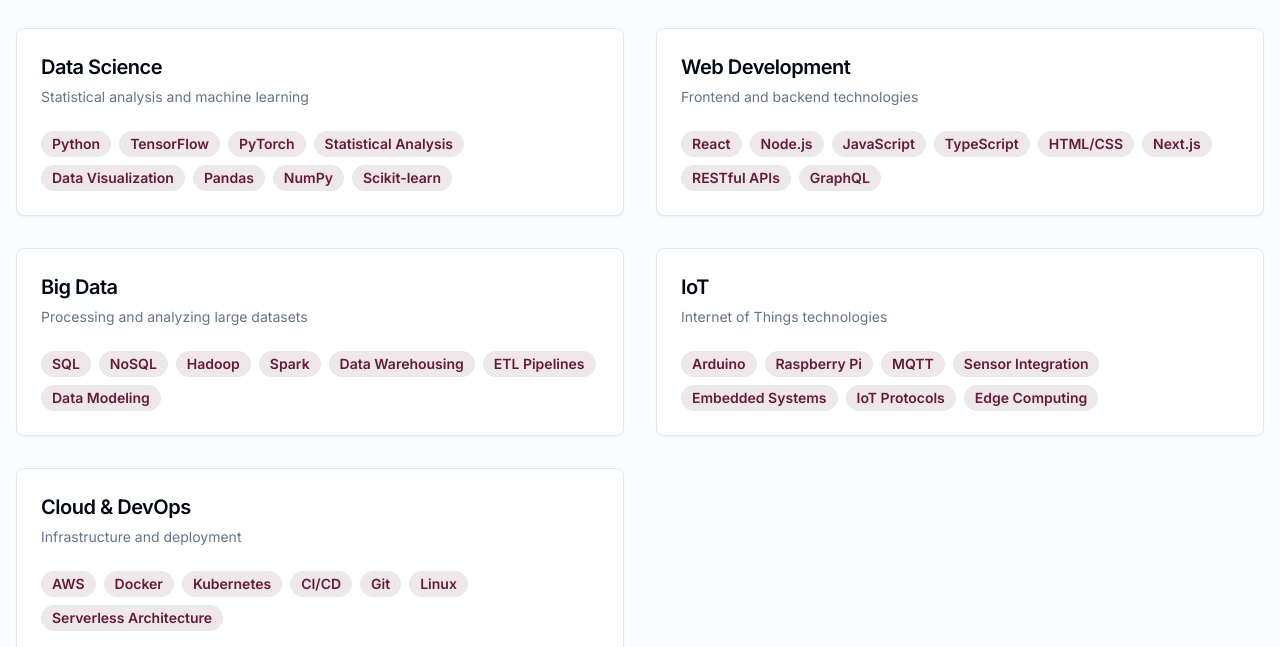
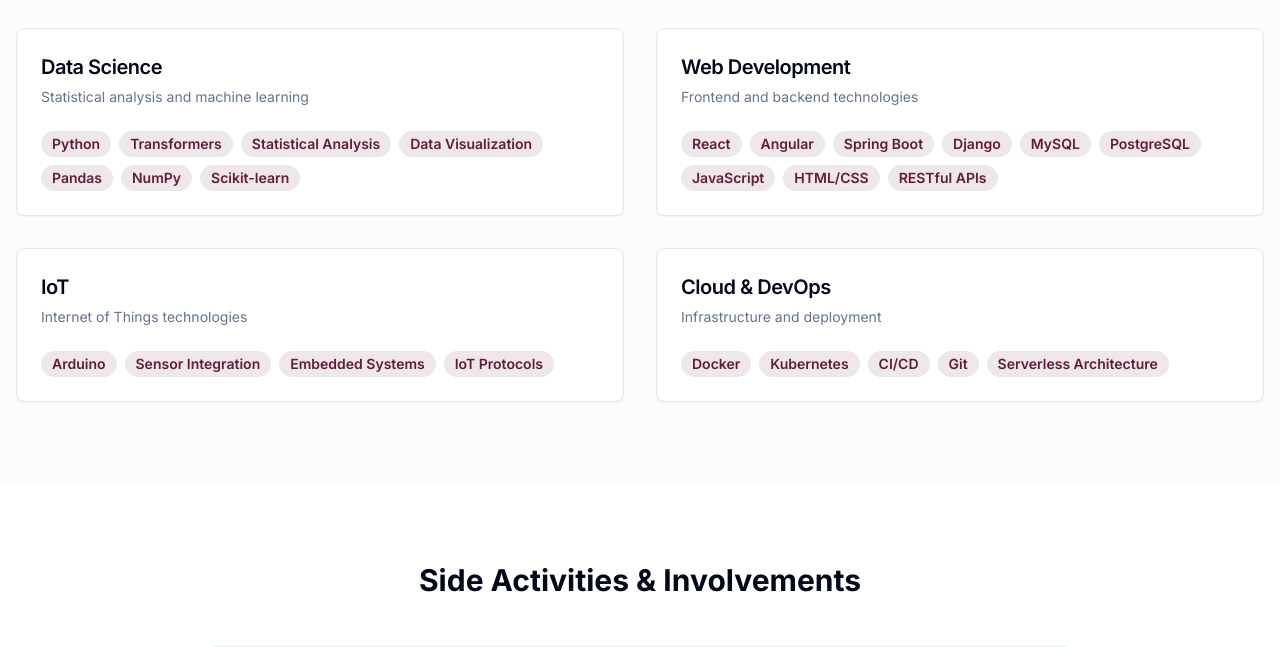
Before and after one commit to ChoraichiFadwa/portfolio-website, a Next.js app: page / in a window 1280 px wide. Shown: the part 4380-5027 px from the top of the page. Built offline with nearby package versions, Linux system fonts and the light colour scheme; grey boxes are pictures that could not be loaded.

Commit message:
Update skills-section.tsx

```diff
--- a/components/skills-section.tsx
+++ b/components/skills-section.tsx
@@ -24,8 +24,7 @@ const skillCategories: SkillCategory[] = [
     description: "Statistical analysis and machine learning",
     skills: [
       "Python",
-      "TensorFlow",
-      "PyTorch",
+      "Transformers",
       "Statistical Analysis",
       "Data Visualization",
       "Pandas",
@@ -36,30 +35,27 @@ const skillCategories: SkillCategory[] = [
   {
     name: "Web Development",
     description: "Frontend and backend technologies",
-    skills: ["React", "Node.js", "JavaScript", "TypeScript", "HTML/CSS", "Next.js", "RESTful APIs", "GraphQL"],
+    skills: ["React", "Angular", "Spring Boot", "Django", "MySQL", "PostgreSQL", "JavaScript", "HTML/CSS", "RESTful APIs"],
   },
-  {
-    name: "Big Data",
-    description: "Processing and analyzing large datasets",
-    skills: ["SQL", "NoSQL", "Hadoop", "Spark", "Data Warehousing", "ETL Pipelines", "Data Modeling"],
-  },
+  // {
+  //   name: "Big Data",
+  //   description: "Processing and analyzing large datasets",
+  //   skills: ["SQL", "NoSQL", "Hadoop", "Spark", "Data Warehousing", "ETL Pipelines", "Data Modeling"],
+  // },
   {
     name: "IoT",
     description: "Internet of Things technologies",
     skills: [
       "Arduino",
-      "Raspberry Pi",
-      "MQTT",
       "Sensor Integration",
       "Embedded Systems",
       "IoT Protocols",
-      "Edge Computing",
     ],
   },
   {
     name: "Cloud & DevOps",
     description: "Infrastructure and deployment",
-    skills: ["AWS", "Docker", "Kubernetes", "CI/CD", "Git", "Linux", "Serverless Architecture"],
+    skills: ["Docker", "Kubernetes", "CI/CD", "Git", "Serverless Architecture"],
   },
 ]
 
```
